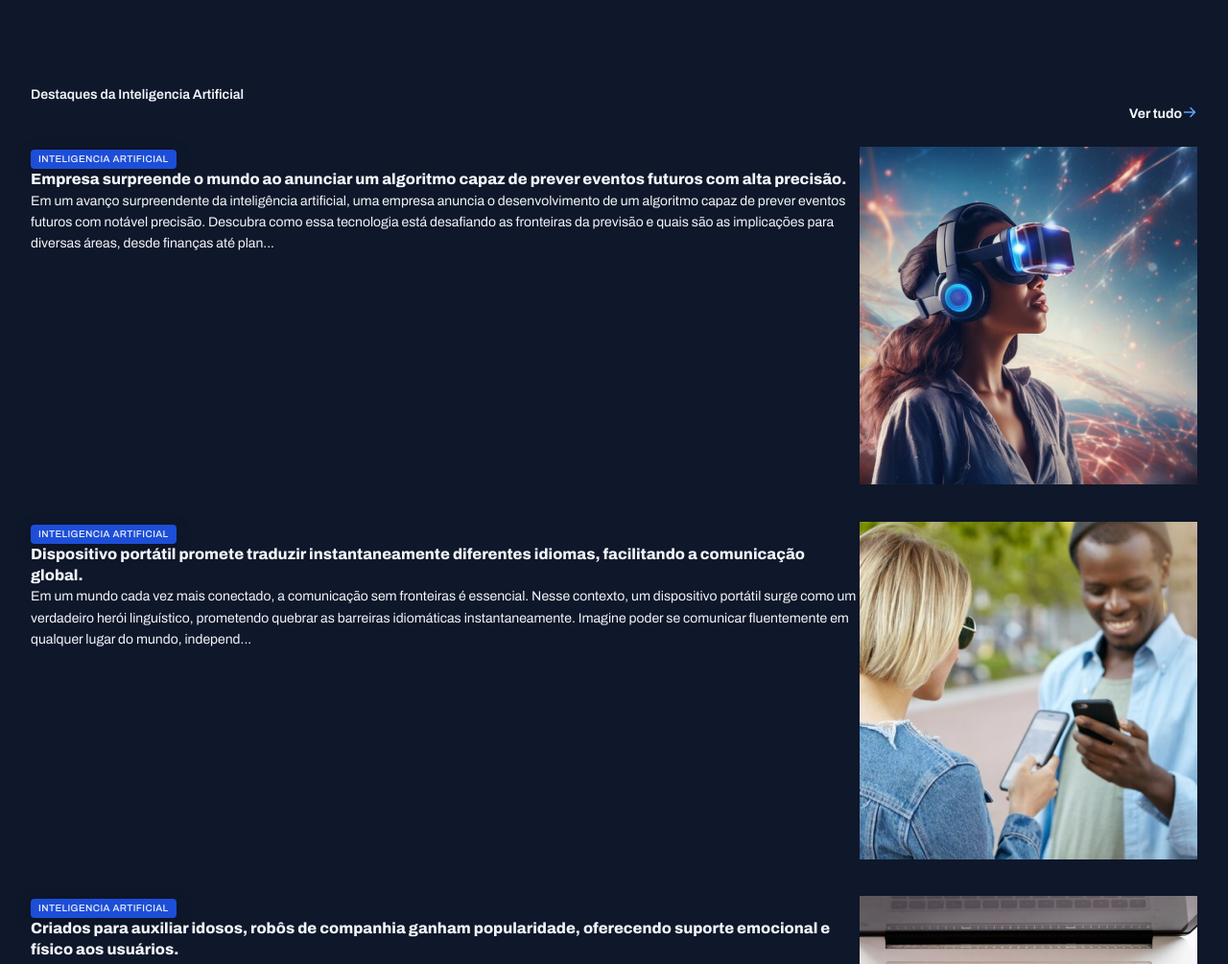
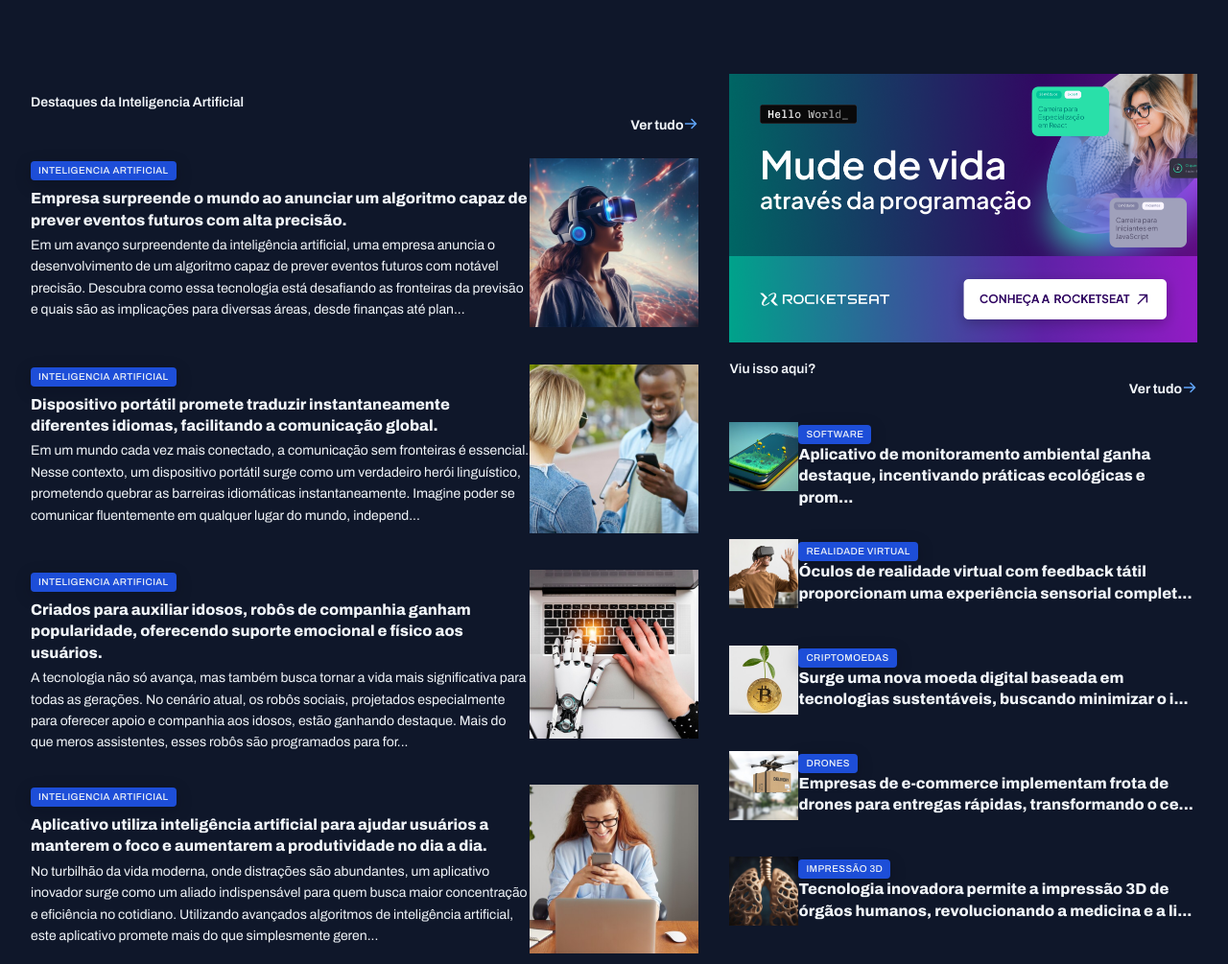
Before and after one commit to mkalyl/Rocket-Seat, a plain HTML site: page portal de notícias/index.html in a window 1280 px wide. Shown: the part 976-1981 px from the top of the page at 96% size. Drawn offline with Linux system fonts and the light colour scheme.

Commit message:
portal de notícias finalizado

```diff
--- a/portal de notícias/index.html
+++ b/portal de notícias/index.html
@@ -192,6 +192,7 @@
       </div>
     </section>
 
+      <aside >
       <div id="ads">
         <img src="assets/Ads.png" alt="">
       </div>
@@ -272,6 +273,7 @@
         </article>
       </div>
     </section>
+    </aside>
   </main>
 </body>
 </html>
--- a/portal de notícias/styles/global.css
+++ b/portal de notícias/styles/global.css
@@ -52,7 +52,15 @@
 
 main {
   margin-top: 40px;
-  gap: 80px;
+  row-gap: 80px;
+  column-gap: 32px;
+
+  grid-template-columns: 2fr 1.4fr;
+
+  grid-template-areas:
+  "featured featured"
+  "weekly weekly"
+  "ia aside";
 }
 
 .content-tag {
--- a/portal de notícias/styles/sections.css
+++ b/portal de notícias/styles/sections.css
@@ -20,6 +20,7 @@
 }
 
 #featured {
+  grid-area: featured;
   img {
     height: 100%;
     object-fit: cover;
@@ -55,6 +56,7 @@
 }
 
 #weekly {
+  grid-area: weekly;
   &>div {
   grid-template-columns: repeat(4, 292px);
   }
@@ -77,3 +79,28 @@
     }
   }
 }
+
+#IA {
+  grid-area: ia;
+  img {
+    width: 176px;
+    aspect-ratio: 1/1;
+    object-fit: cover;
+  }
+
+  h3 {
+    margin-block: 8px 4px;
+  }
+}
+
+aside {
+  grid-area: aside;
+}
+
+#more {
+  img {
+    width: 72px;
+    aspect-ratio: 1/1;
+    object-fit: cover;
+  }
+}
```
